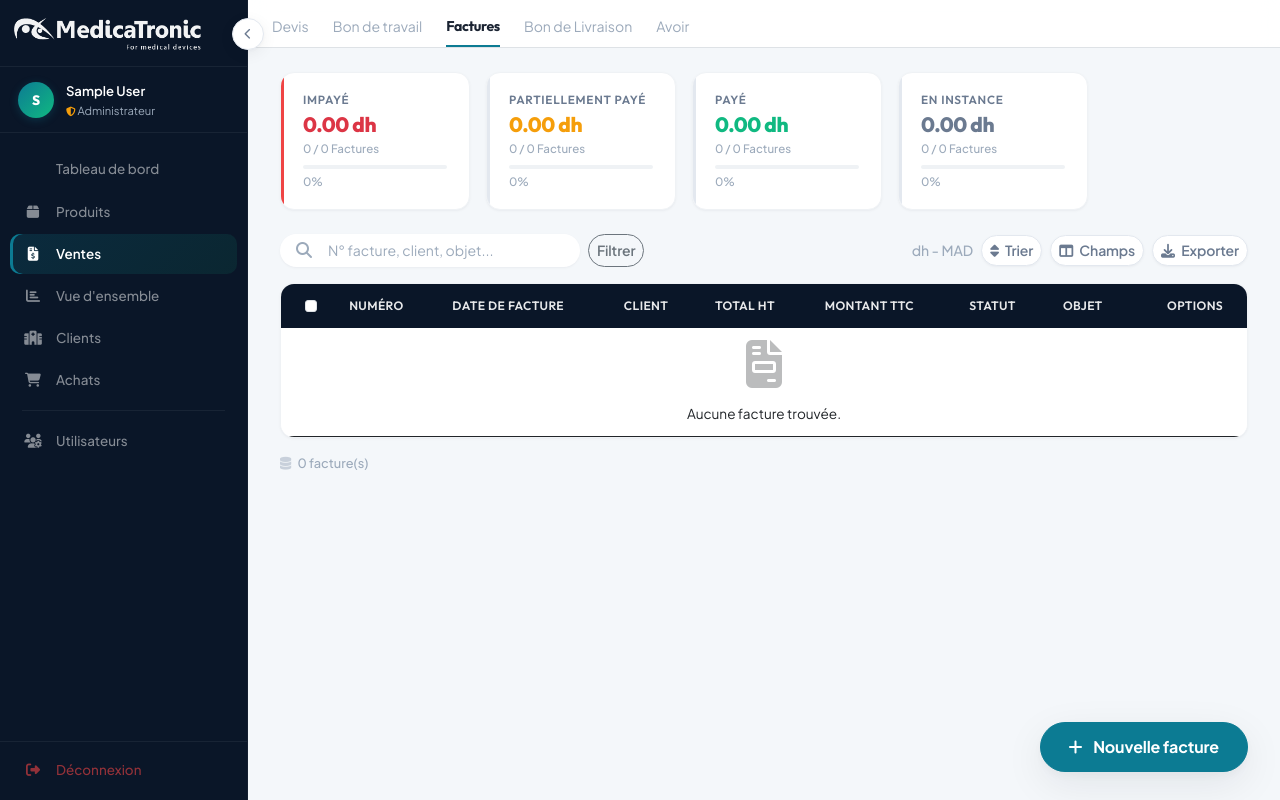
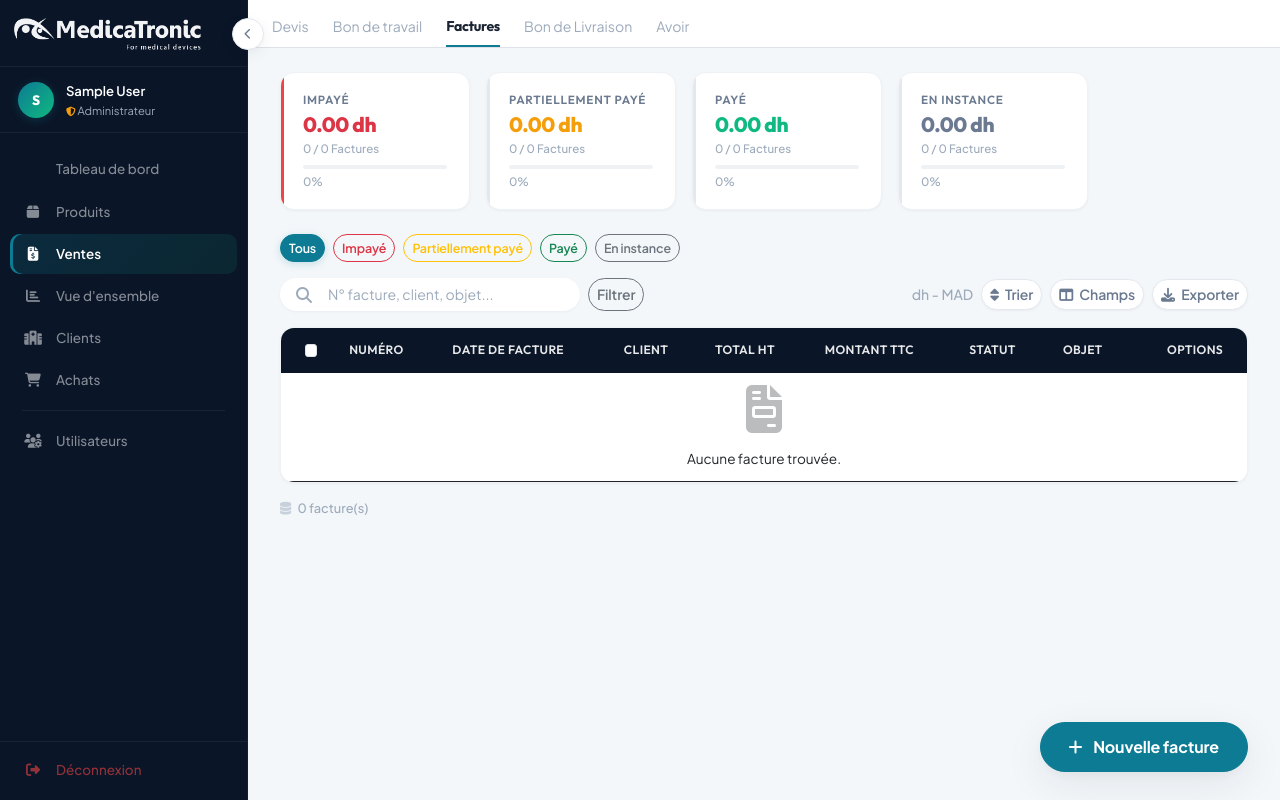
Before and after one commit to obayoub-star/OBEL, a Flask app: page /ventes in a window 1280 px wide. Run offline with Flask 3, Linux system fonts and the light colour scheme; the visitor is signed in with stand-in values (Sample User, id 1); data that the repository does not hold is empty.

Commit message:
Fix edit ligne modal (remove readonly on prix), add statut filter buttons to ventes
Co-Authored-By: Claude Sonnet 4.6 <noreply@anthropic.com>

```diff
--- a/templates/facture_edit.html
+++ b/templates/facture_edit.html
@@ -650,7 +650,7 @@
                         </div>
                         <div class="col-6">
                             <label class="form-label fw-bold">Prix unitaire</label>
-                            <input type="number" name="prix_unitaire" id="editLignePrix" class="form-control" step="0.01" readonly style="background:var(--bg);">
+                            <input type="number" name="prix_unitaire" id="editLignePrix" class="form-control" step="0.01">
                         </div>
                         <div class="col-6">
                             <label class="form-label fw-bold">TVA (%)</label>
--- a/templates/ventes.html
+++ b/templates/ventes.html
@@ -145,9 +145,29 @@
             </a>
         </div>
 
+        <!-- Statut filter buttons -->
+        <div class="d-flex gap-2 mb-3 flex-wrap animate-in">
+            <a href="{{ url_for('ventes', type_doc=td, search=search_query) }}"
+               class="btn btn-sm {% if not statut_filtre %}btn-info text-white{% else %}btn-outline-secondary{% endif %}"
+               style="border-radius:var(--radius-full); font-size:0.78rem;">Tous</a>
+            <a href="{{ url_for('ventes', type_doc=td, statut='Impayé', search=search_query) }}"
+               class="btn btn-sm {% if statut_filtre == 'Impayé' %}btn-danger text-white{% else %}btn-outline-danger{% endif %}"
+               style="border-radius:var(--radius-full); font-size:0.78rem;">Impayé</a>
+            <a href="{{ url_for('ventes', type_doc=td, statut='Partiellement payé', search=search_query) }}"
+               class="btn btn-sm {% if statut_filtre == 'Partiellement payé' %}btn-warning text-dark{% else %}btn-outline-warning{% endif %}"
+               style="border-radius:var(--radius-full); font-size:0.78rem;">Partiellement payé</a>
+            <a href="{{ url_for('ventes', type_doc=td, statut='Payé', search=search_query) }}"
+               class="btn btn-sm {% if statut_filtre == 'Payé' %}btn-success text-white{% else %}btn-outline-success{% endif %}"
+               style="border-radius:var(--radius-full); font-size:0.78rem;">Payé</a>
+            <a href="{{ url_for('ventes', type_doc=td, statut='En instance', search=search_query) }}"
+               class="btn btn-sm {% if statut_filtre == 'En instance' %}btn-secondary text-white{% else %}btn-outline-secondary{% endif %}"
+               style="border-radius:var(--radius-full); font-size:0.78rem;">En instance</a>
+        </div>
+
         <!-- Search + actions -->
         <div class="d-flex justify-content-between align-items-center mb-3 animate-in animate-in-delay-3">
             <form action="{{ url_for('ventes') }}" method="GET" class="d-flex gap-2">
+                <input type="hidden" name="type_doc" value="{{ td }}">
                 <div class="position-relative">
                     <span class="position-absolute top-50 start-0 translate-middle-y ms-3" style="color:var(--text-tertiary);">
                         <i class="fas fa-search"></i>
@@ -162,7 +182,7 @@
                 </div>
                 <button type="submit" class="btn btn-outline-secondary btn-sm" style="border-radius:var(--radius-full);">Filtrer</button>
                 {% if statut_filtre or search_query %}
-                <a href="{{ url_for('ventes') }}" class="btn btn-sm btn-outline-danger" style="border-radius:var(--radius-full);">
+                <a href="{{ url_for('ventes', type_doc=td) }}" class="btn btn-sm btn-outline-danger" style="border-radius:var(--radius-full);">
                     <i class="fas fa-times"></i> R&eacute;initialiser
                 </a>
                 {% endif %}
```
